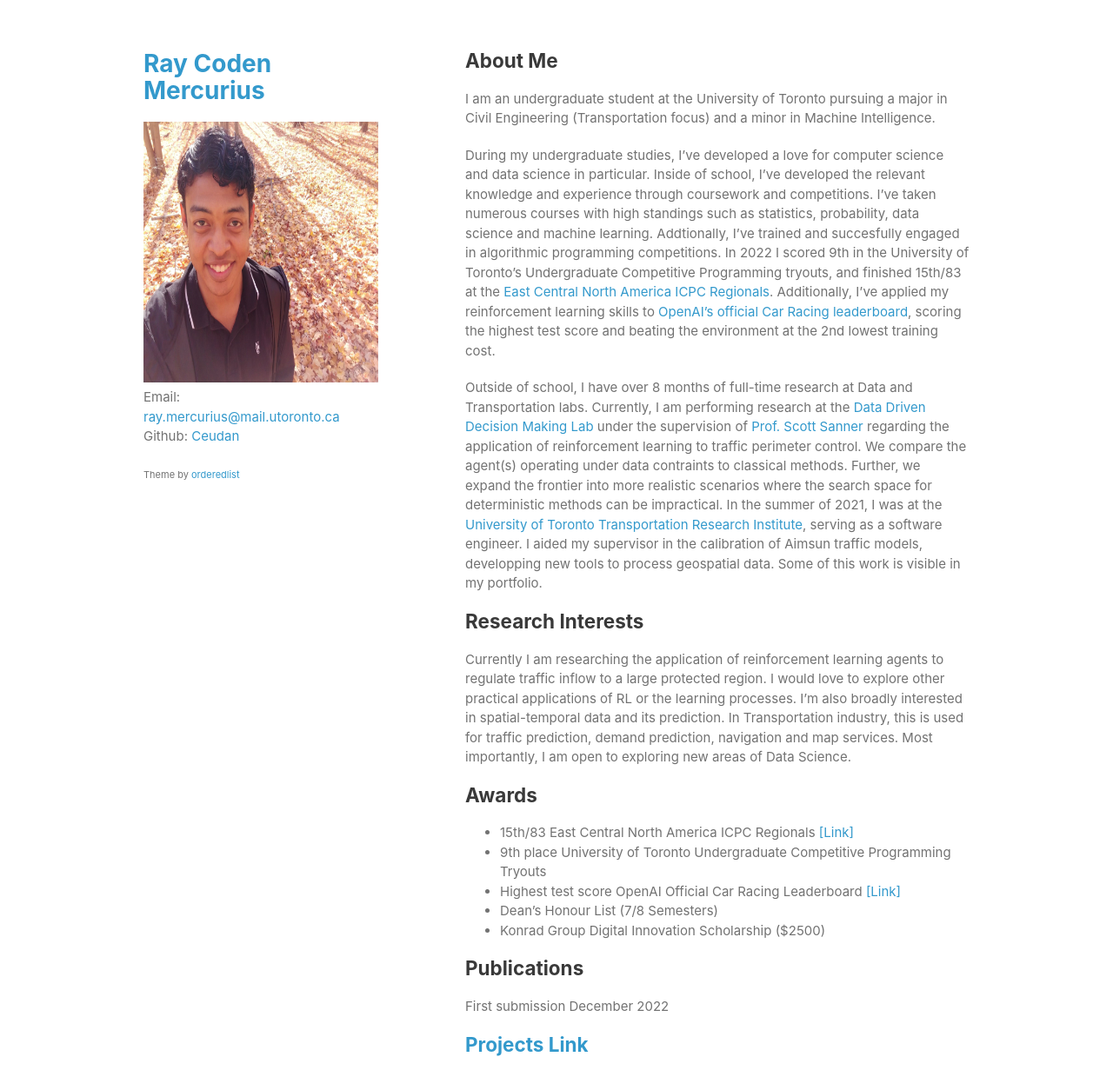
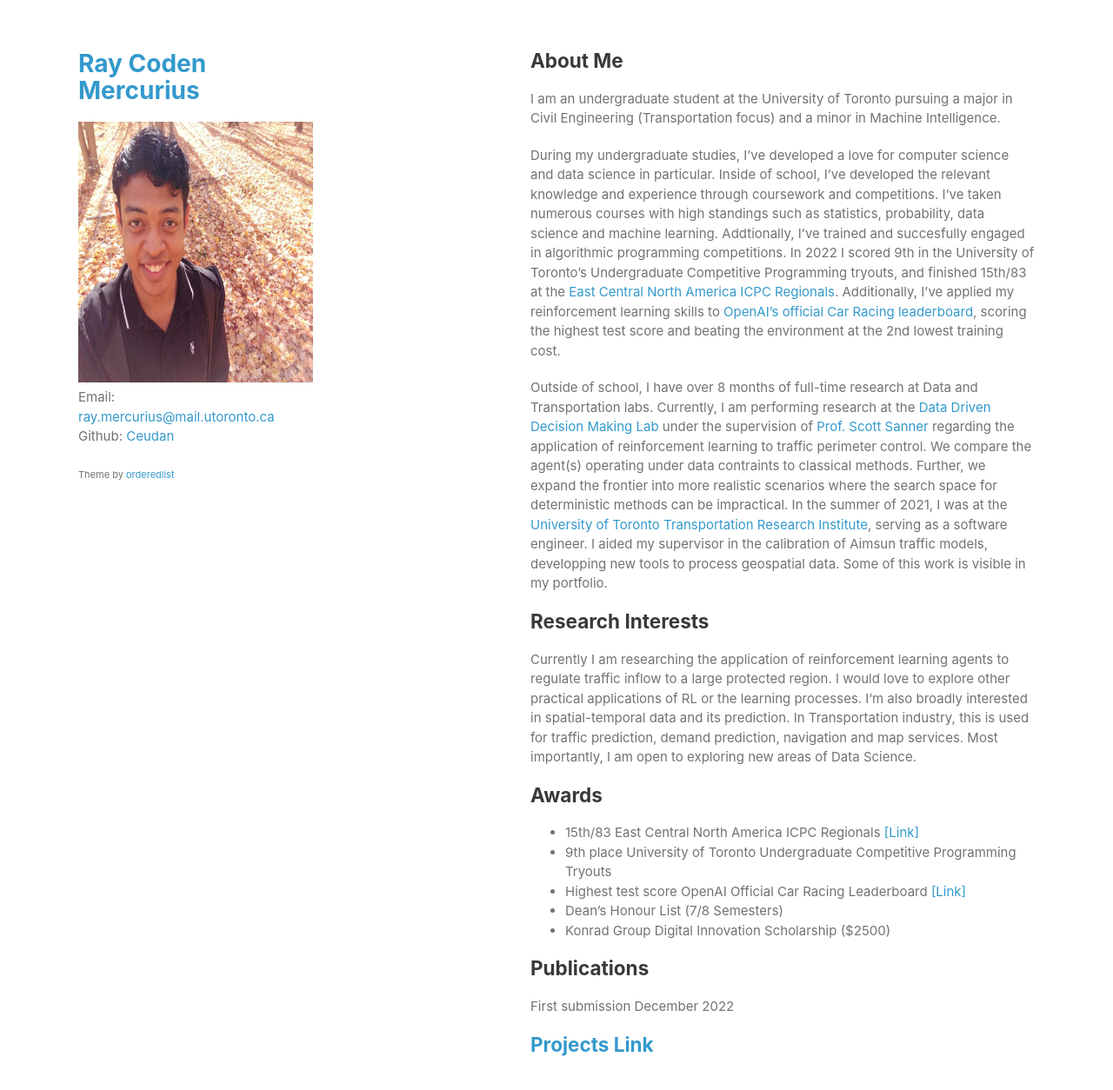
Before and after one commit to Ceudan/Ceudan_Reads.github.io, a Jekyll site: the page built from index.md, in a window 1280 px wide and 1369 px high. Shown: the top 1254 px of the window at 87% size. Built offline with Jekyll 4.4.1, drawn with Linux system fonts in a browser that asks for light colours.

Commit message:
Update jekyll-theme-minimal.scss

```diff
--- a/_sass/jekyll-theme-minimal.scss
+++ b/_sass/jekyll-theme-minimal.scss
@@ -58,7 +58,7 @@ a:hover small {
 }
 
 .wrapper {
-  width:950px;
+  width:1100px;
   margin:0 auto;
 }
 
```
